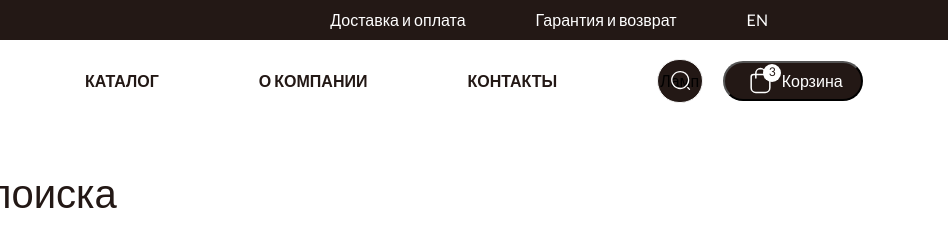
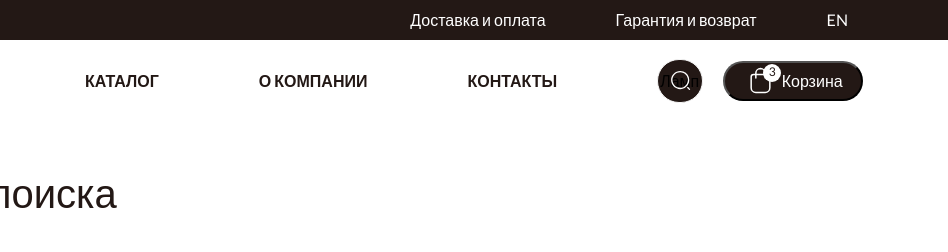
Before and after one commit to JaroslavRusanov/test-layout-Van, a website: page index.pug in a window 1280 px wide. Shown: the top 252 px of the page, 332-1280 px from the left. Drawn offline with nearby package versions, Linux system fonts and the light colour scheme; files that its build step writes are made by us from their sources; a web font is replaced by a local one.

Commit message:
fix: wrapper

```diff
--- a/src/css/style.css
+++ b/src/css/style.css
@@ -53,7 +53,7 @@ body {
 
 @media (width <= 1600px) {
   .wrapper {
-    padding: 12px 180px;
+    padding: 12px 100px;
   }
 }
 
--- a/src/scss/sections/wrapper.scss
+++ b/src/scss/sections/wrapper.scss
@@ -12,7 +12,7 @@
 
 @media(width <= 1600px) {
   .wrapper {
-    padding: 12px 180px;
+    padding: 12px 100px;
   }
 }
 
```
